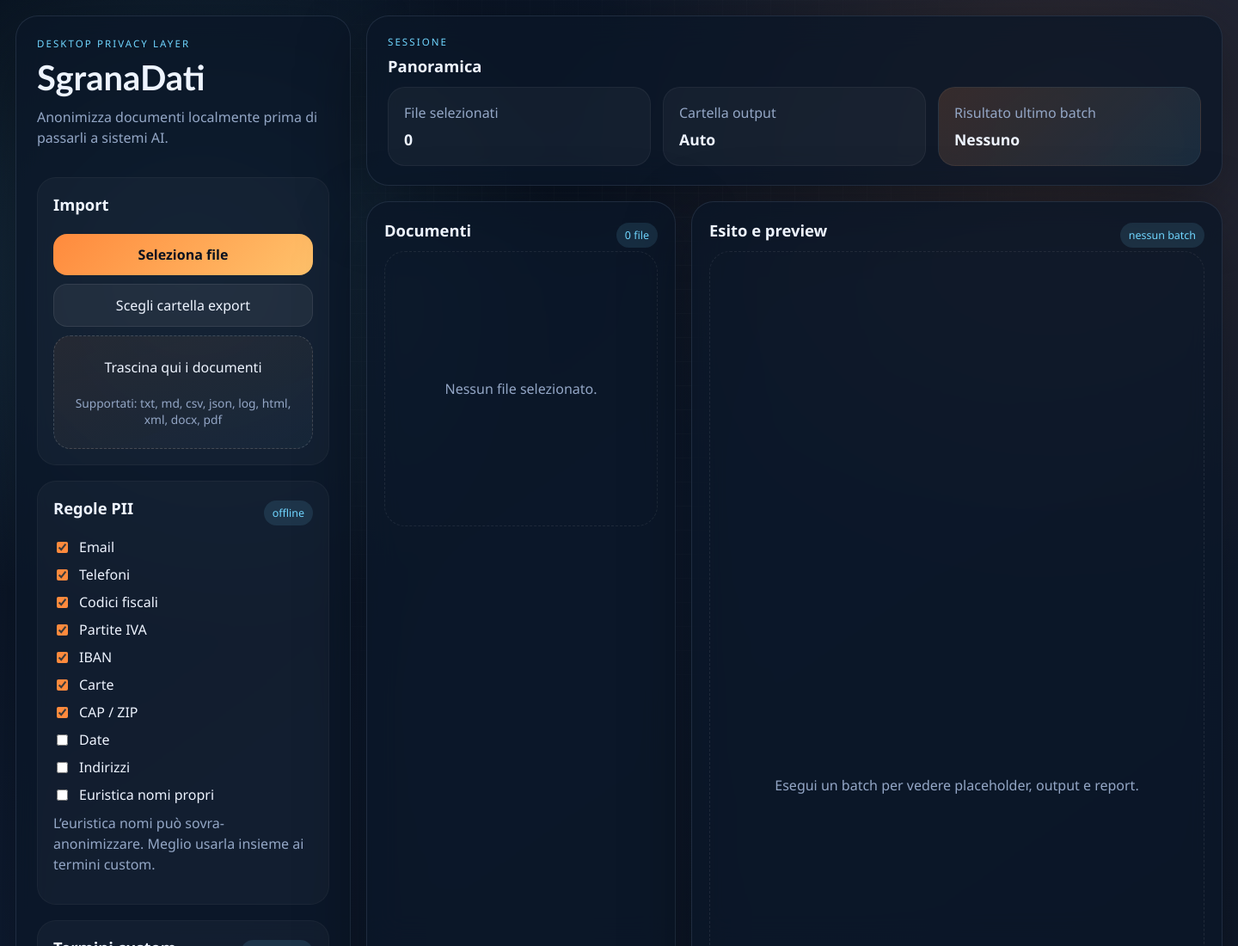
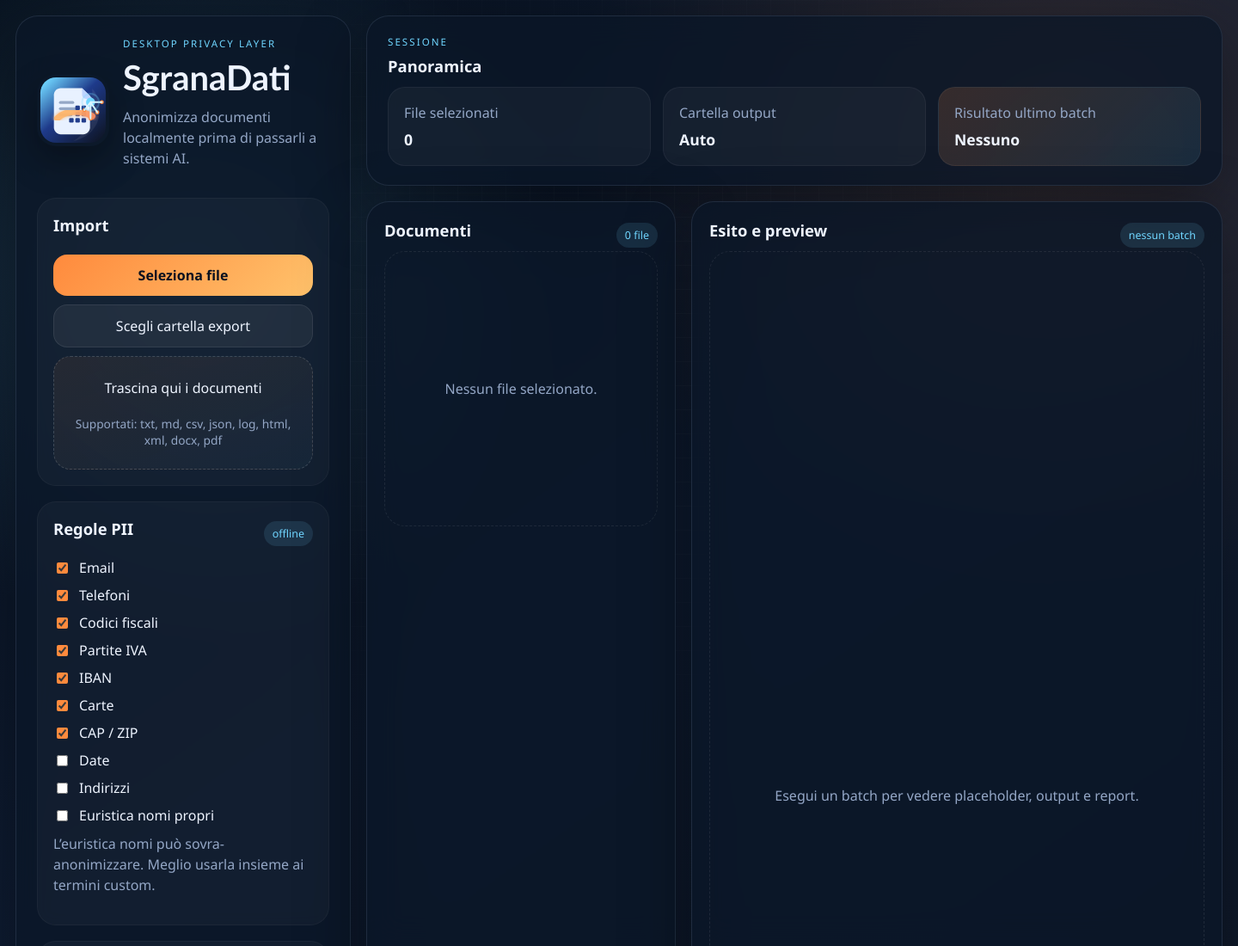
Before and after one commit to ascatox/SgranaDati, an Electron app: page src/renderer/index.html in a window 1440 px wide. Shown: the top 1100 px of the page at 86% size. Drawn offline with Linux system fonts and the light colour scheme.

Commit message:
Add SVG app icon

```diff
--- a/src/renderer/index.html
+++ b/src/renderer/index.html
@@ -7,17 +7,21 @@
       content="width=device-width, initial-scale=1.0"
     />
     <title>SgranaDati</title>
+    <link rel="icon" type="image/svg+xml" href="../../assets/icon.svg" />
     <link rel="stylesheet" href="./styles.css" />
   </head>
   <body>
     <div class="app-shell">
       <aside class="sidebar panel">
-        <div>
+        <div class="brand-block">
+          <img class="brand-mark" src="../../assets/icon.svg" alt="SgranaDati icon" />
+          <div>
           <p class="eyebrow">Desktop privacy layer</p>
           <h1>SgranaDati</h1>
           <p class="intro">
             Anonimizza documenti localmente prima di passarli a sistemi AI.
           </p>
+          </div>
         </div>
 
         <section class="control-group">
--- a/src/renderer/styles.css
+++ b/src/renderer/styles.css
@@ -100,6 +100,20 @@
   letter-spacing: 0.18em;
   font-size: 0.72rem;
   color: var(--accent-2);
+}
+
+.brand-block {
+  display: flex;
+  align-items: center;
+  gap: 16px;
+}
+
+.brand-mark {
+  width: 84px;
+  height: 84px;
+  flex: 0 0 auto;
+  border-radius: 22px;
+  box-shadow: 0 18px 40px rgba(0, 0, 0, 0.32);
 }
 
 h1,
```
Also changed, not shown: assets/icon.svg (added).
